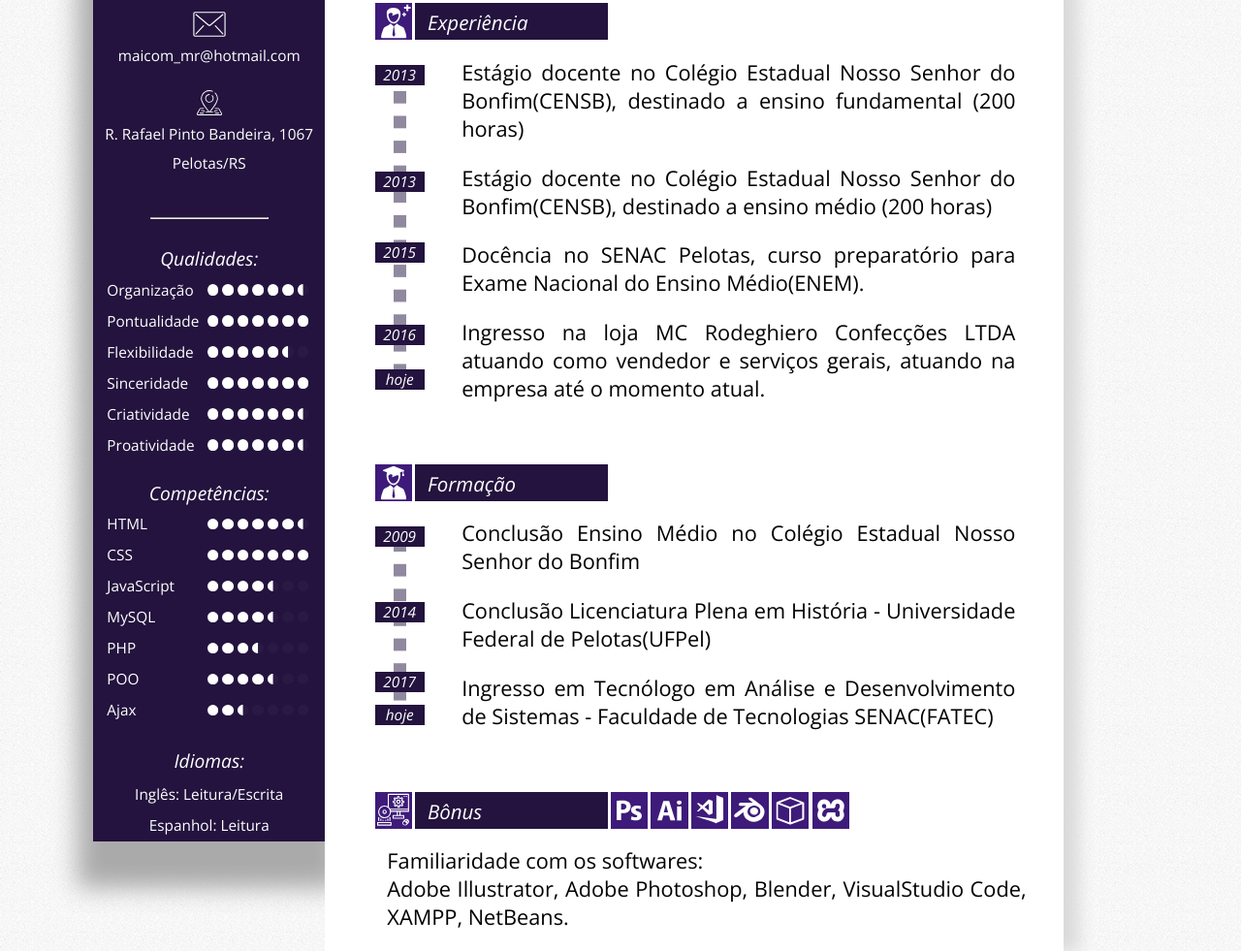
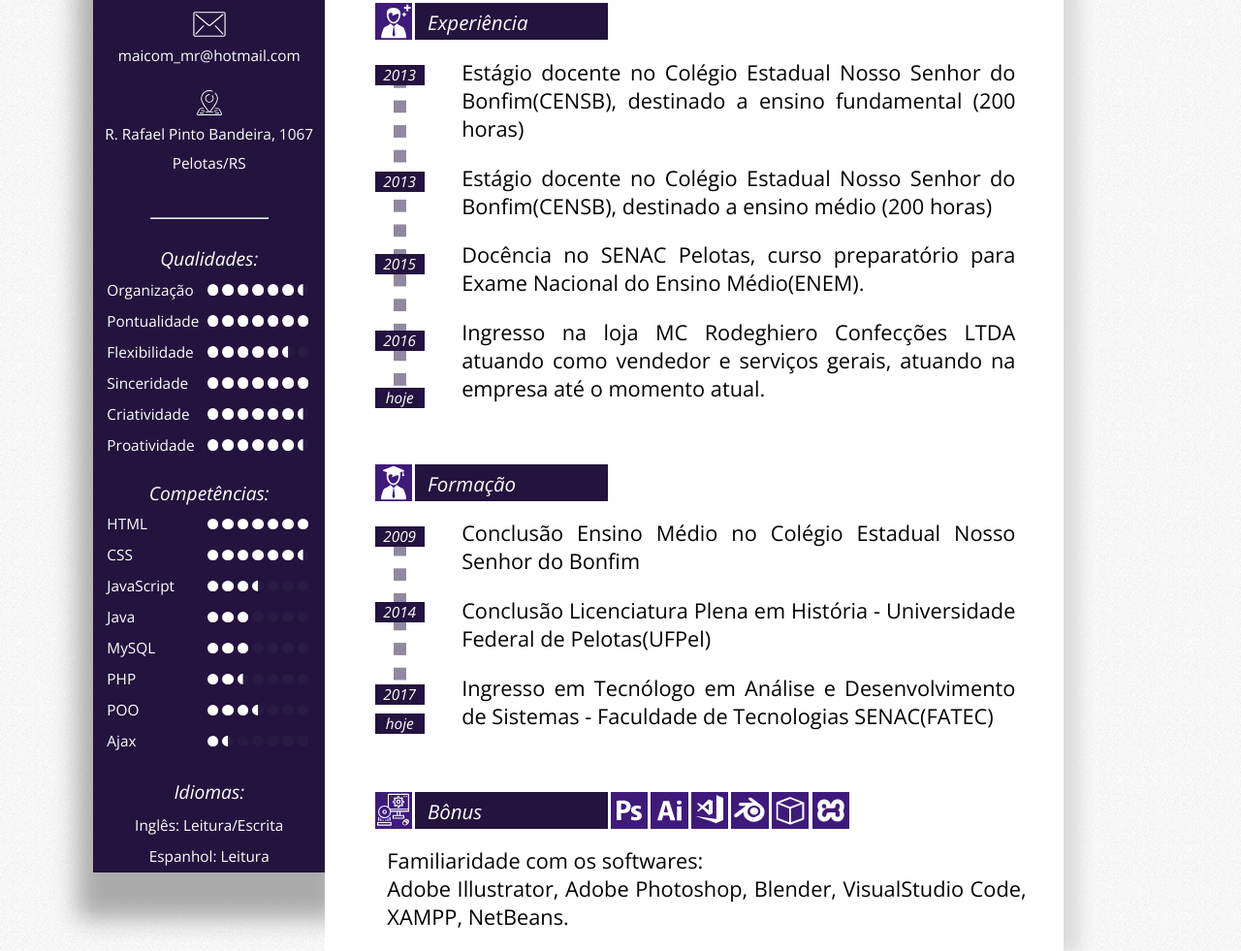
Before and after one commit to MaicomMR/pessoal, a plain HTML site: page index.html in a window 1280 px wide. Shown: the part 403-1384 px from the top of the page at 97% size. Drawn offline with nearby package versions, Linux system fonts and the light colour scheme.

Commit message:
Ajustes No visual e na linha do tempo

```diff
--- a/estiloBase.css
+++ b/estiloBase.css
@@ -7,16 +7,12 @@ body{
     display: flex;
     flex-direction: column;
 }
-
-
 .layoutPagina{
-
     width: 85%;
     margin-left: auto;
     margin-right: auto;
     height: auto;
     height: 100%;
-
 }
 .abaEsquerda{
     flex-grow: 1;
@@ -34,7 +30,6 @@ body{
     margin-left: auto;
     margin-right: auto;
     margin-top: 2.5vh;
-
 }
 .foto img{
     width: 16vw;
@@ -42,7 +37,6 @@ body{
     border-radius: 100%;
     border: 1px rgb(255, 255, 255);
     border-style: solid;
-
 }
 .dadosContato {
     text-align: center;
@@ -61,13 +55,11 @@ body{
     float: left;
     width: 100%;
 }
-
 .icone {
     width: 16%;
     margin-bottom: -5%;
     margin-top: 1vw;
 }
-
 .caixaQualidades {
     font-size: 1.2vw;
     line-height: 2.5vw;
@@ -79,20 +71,16 @@ body{
     float: left;
     text-align: left;
     padding-left: 6%;
-
 }
 .caixaQualidades .direita{
     /* background-color: rgb(40, 40, 151); */
     width: 50%;
     float: left;
     padding-right: 4%;
-
 }
-
 .statBalls {
     width: 0.9vw;
 }
-
 /* =============================================== */
 /* ===============   ABA DIREITA    ============== */
 /* =============================================== */
@@ -102,9 +90,7 @@ body{
     width: 70%;
     background-color: rgb(255, 255, 255);
     box-shadow: 0px 2vh, 2vh 0vh 2vh 0vh #dadada;
-
 }
-
 .caixaContato{
     float: right;
     background-color: #23133E;
@@ -125,7 +111,6 @@ body{
     background-color: rgb(44, 23, 80);
     transition: 0.2s;
 }
-
 .caixaDescDireita {
     background-color: #23133E;
     width: 19vw;
@@ -138,52 +123,40 @@ body{
     margin-left: 3vw;
     margin-top: 3vw;
 }
-
 .caixaIconeDireita{
     float: left;
     width: 3vw;
     height: 3vw;
     background-color: rgb(62, 27, 122);
-
     margin-left: 4vw;
     margin-top: 1vw;
     margin-bottom: -1vw;
 }
-
 .caixaDesDireita {
     float: left;
     width: 14.5vw;
     padding-left: 1vw;
     padding-top: 0.5vw;
     margin-left: 0.25vw;
-
     margin-top: 1vw;
     margin-bottom: -1vw;
     height: 2.5vw;
-
     background-color: #23133E;
     color: white;
     font-style: italic;
     font-size: 1.6vw;
 }
 .textoDescricao {
-
     text-align: justify;
-
     float: left;
     font-size: 1.7vw;
-
     padding-left: 1vw;
     padding-top: 0.5vw;
     padding-right: 3vw;
-
     margin-left: 4vw;
     margin-top: 0.25vw;
-
     font-weight: 300;
-
 }
-
 .linhaDoTempo {
     width: 10vw;
     height: 100%;
@@ -193,64 +166,57 @@ body{
 .timelineAno{
     background-color: #23133E;
     width: 4vw;
-
     text-align: center;
     color: white;
     font-style: italic;
     margin-left: -1.5vw;
     margin-top: 1vw;
-
-
 }
-.cx1 {
+.cx1 { /* 2013 */
     margin-top: 3vw;
     margin-bottom: 7vw;
 }
-.cx2 {
-    margin-top: 3vw;
-    margin-bottom: 4vw;
-}
-.cx3 {
+.cx2 { /* 2013 */
     margin-top: 3vw;
     margin-bottom: 5vw;
 }
-.cx4 {
+.cx3 { /* 2015 */
     margin-top: 3vw;
-    margin-bottom: 2vw;
+    margin-bottom: 4.5vw;
+}
+.cx4 { /* 2016 */
+    margin-top: 3vw;
+    margin-bottom: 3vw;
 }
 .cx5 {
     /* vazia */
 }
-.cx6 {
+.cx6 {/* 2009 */
     margin-top: 3vw;margin-bottom: 4.5vw;
 }
-.cx7 {
-    margin-top: 3vw;margin-bottom: 4vw;
+.cx7 {/* 2014 */
+    margin-top: 3vw;
+    margin-bottom: 5vw;
 }
-.cx8 {
-    margin-top: 3vw;margin-bottom: 1vw;
+.cx8 {/* 2017 */
+    margin-top: 3vw;margin-bottom: -0.3vw;
 }
-
 .caixaComTimeline{
     float: left;
     width: 100%;
     font-size: 1.2vw;
 }
-
 .timeLine{
     content: '';
     position: relative;
     width: 1vw;
-
     background-image: linear-gradient(rgba(35, 19, 62, 0.5) 50%, rgba(255,255,255,0) 0%);
     background-position: right;
     background-size: 1vw 2vw;
     background-repeat: repeat-y;
-
     margin-left: 5.5vw;
     z-index: 10;
 }
-
 .ico1{
     margin-left: 0.25vw;
 }
--- a/index.html
+++ b/index.html
@@ -118,6 +118,7 @@
                     HTML
                     <br> CSS
                     <br> JavaScript
+                    <br> Java
                     <br> MySQL
                     <br> PHP
                     <br> POO
@@ -131,7 +132,8 @@
                     <img src="ball.svg" alt="" class="statBalls">
                     <img src="ball.svg" alt="" class="statBalls">
                     <img src="ball.svg" alt="" class="statBalls">
-                    <img src="halfball.svg" alt="" class="statBalls">
+                    <img src="ball.svg" alt="" class="statBalls">
+
                     <!-- Bolinhas stats CSS -->
                     <img src="ball.svg" alt="" class="statBalls">
                     <img src="ball.svg" alt="" class="statBalls">
@@ -139,24 +141,9 @@
                     <img src="ball.svg" alt="" class="statBalls">
                     <img src="ball.svg" alt="" class="statBalls">
                     <img src="ball.svg" alt="" class="statBalls">
-                    <img src="ball.svg" alt="" class="statBalls">
+                    <img src="halfball.svg" alt="" class="statBalls">
+
                     <!-- Bolinhas stats JavaScript -->
-                    <img src="ball.svg" alt="" class="statBalls">
-                    <img src="ball.svg" alt="" class="statBalls">
-                    <img src="ball.svg" alt="" class="statBalls">
-                    <img src="ball.svg" alt="" class="statBalls">
-                    <img src="halfball.svg" alt="" class="statBalls">
-                    <img src="offBall.svg" alt="" class="statBalls">
-                    <img src="offBall.svg" alt="" class="statBalls">
-                    <!-- Bolinhas stats MySQL -->
-                    <img src="ball.svg" alt="" class="statBalls">
-                    <img src="ball.svg" alt="" class="statBalls">
-                    <img src="ball.svg" alt="" class="statBalls">
-                    <img src="ball.svg" alt="" class="statBalls">
-                    <img src="halfball.svg" alt="" class="statBalls">
-                    <img src="offBall.svg" alt="" class="statBalls">
-                    <img src="offBall.svg" alt="" class="statBalls">
-                    <!-- Bolinhas stats PHP -->
                     <img src="ball.svg" alt="" class="statBalls">
                     <img src="ball.svg" alt="" class="statBalls">
                     <img src="ball.svg" alt="" class="statBalls">
@@ -164,18 +151,44 @@
                     <img src="offBall.svg" alt="" class="statBalls">
                     <img src="offBall.svg" alt="" class="statBalls">
                     <img src="offBall.svg" alt="" class="statBalls">
+
+                    <!-- Bolinhas stats Java -->
+                    <img src="ball.svg" alt="" class="statBalls">
+                    <img src="ball.svg" alt="" class="statBalls">
+                    <img src="ball.svg" alt="" class="statBalls">
+                    <img src="offBall.svg" alt="" class="statBalls">
+                    <img src="offBall.svg" alt="" class="statBalls">
+                    <img src="offBall.svg" alt="" class="statBalls">
+                    <img src="offBall.svg" alt="" class="statBalls">
+
+                    <!-- Bolinhas stats MySQL -->
+                    <img src="ball.svg" alt="" class="statBalls">
+                    <img src="ball.svg" alt="" class="statBalls">
+                    <img src="ball.svg" alt="" class="statBalls">
+                    <img src="offBall.svg" alt="" class="statBalls">
+                    <img src="offBall.svg" alt="" class="statBalls">
+                    <img src="offBall.svg" alt="" class="statBalls">
+                    <img src="offBall.svg" alt="" class="statBalls">
+                    <!-- Bolinhas stats PHP -->
+                    <img src="ball.svg" alt="" class="statBalls">
+                    <img src="ball.svg" alt="" class="statBalls">
+                    <img src="halfball.svg" alt="" class="statBalls">
+                    <img src="offBall.svg" alt="" class="statBalls">
+                    <img src="offBall.svg" alt="" class="statBalls">
+                    <img src="offBall.svg" alt="" class="statBalls">
+                    <img src="offBall.svg" alt="" class="statBalls">
                     <!-- Bolinhas stats POO -->
-                    <img src="ball.svg" alt="" class="statBalls">
                     <img src="ball.svg" alt="" class="statBalls">
                     <img src="ball.svg" alt="" class="statBalls">
                     <img src="ball.svg" alt="" class="statBalls">
                     <img src="halfball.svg" alt="" class="statBalls">
                     <img src="offBall.svg" alt="" class="statBalls">
                     <img src="offBall.svg" alt="" class="statBalls">
+                    <img src="offBall.svg" alt="" class="statBalls">
                     <!-- Bolinhas stats Ajax -->
                     <img src="ball.svg" alt="" class="statBalls">
-                    <img src="ball.svg" alt="" class="statBalls">
                     <img src="halfball.svg" alt="" class="statBalls">
+                    <img src="offBall.svg" alt="" class="statBalls">
                     <img src="offBall.svg" alt="" class="statBalls">
                     <img src="offBall.svg" alt="" class="statBalls">
                     <img src="offBall.svg" alt="" class="statBalls">
@@ -190,7 +203,7 @@
                 Inglês: Leitura/Escrita
                 <br> Espanhol: Leitura
 
-                <br>
+
             </div>
         </div>
         <div class="abaDireita" id="abaDireita">
@@ -199,20 +212,24 @@
                 <img src="iconeDescricao.svg" alt="" width="">
             </div>
             <a href="contato.html">
-            <div class="caixaContato">
-                <div class="mensagem">
-                </div>Entrar em contato
-            </div></a>
+                <div class="caixaContato">
+                    <div class="mensagem">
+                    </div>Entrar em contato
+                </div>
+            </a>
 
             <div class="caixaDesDireita" style="margin-top: 0.25vw;">Descrição</div>
 
             <div class="textoDescricao">
                 <p>
-                    &nbsp&nbsp&nbsp Trabalhando atualmente no setor do comércio, disponho de flexibilidade e proatividade devido a atuação em
+                    &nbsp&nbsp&nbsp Trabalhando atualmente no setor do comércio, disponho de flexibilidade e
+                    proatividade devido a atuação em
                     serviços gerais no comércio, desde o atendimento ao cliente final até o serviço bancário interno.
-                    <br> &nbsp&nbsp&nbsp Através da formação anterior(Professor de História) disponho de boas práticas na área
+                    <br> &nbsp&nbsp&nbsp Através da formação anterior(Professor de História) disponho de boas práticas
+                    na área
                     da didática e retórica.
-                    <br> &nbsp&nbsp&nbsp Por fim, um apaixonado pela área de TI, história e aviação, nas horas vagas um ávido
+                    <br> &nbsp&nbsp&nbsp Por fim, um apaixonado pela área de TI, história e aviação, nas horas vagas um
+                    ávido
                     praticante de airsoft.</p>
             </div>
             <div class="caixaIconeDireita">
@@ -241,13 +258,16 @@
                 </div>
 
                 <div class="textoDescricao" style="width: 75%; display: table-cell;margin-left: 0;">
-                    <p>Estágio docente no Colégio Estadual Nosso Senhor do Bonfim(CENSB), destinado a ensino fundamental (200
+                    <p>Estágio docente no Colégio Estadual Nosso Senhor do Bonfim(CENSB), destinado a ensino
+                        fundamental (200
                         horas)
                     </p>
 
-                    <p> Estágio docente no Colégio Estadual Nosso Senhor do Bonfim(CENSB), destinado a ensino médio (200 horas)</p>
+                    <p> Estágio docente no Colégio Estadual Nosso Senhor do Bonfim(CENSB), destinado a ensino médio
+                        (200 horas)</p>
                     <p> Docência no SENAC Pelotas, curso preparatório para Exame Nacional do Ensino Médio(ENEM).</p>
-                    <p> Ingresso na loja MC Rodeghiero Confecções LTDA atuando como vendedor e serviços gerais, atuando na empresa
+                    <p> Ingresso na loja MC Rodeghiero Confecções LTDA atuando como vendedor e serviços gerais, atuando
+                        na empresa
                         até o momento atual.</p>
                     <br>
                 </div>
@@ -281,7 +301,8 @@
                 <div class="textoDescricao" style="width: 75%; display: table-cell;margin-left: 0;">
                     <p>Conclusão Ensino Médio no Colégio Estadual Nosso Senhor do Bonfim</p>
                     <p>Conclusão Licenciatura Plena em História - Universidade Federal de Pelotas(UFPel)</p>
-                    <p>Ingresso em Tecnólogo em Análise e Desenvolvimento de Sistemas - Faculdade de Tecnologias SENAC(FATEC)</p>
+                    <p>Ingresso em Tecnólogo em Análise e Desenvolvimento de Sistemas - Faculdade de Tecnologias
+                        SENAC(FATEC)</p>
 
 
 
```
